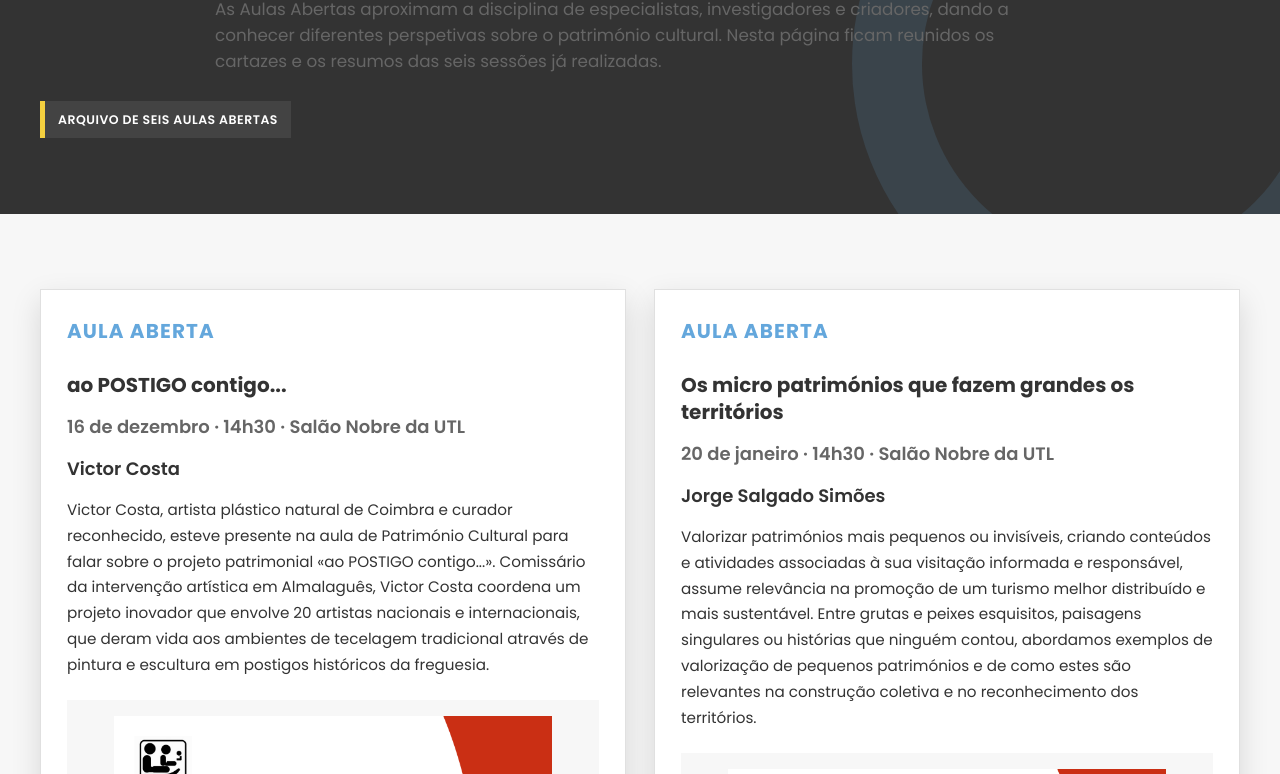
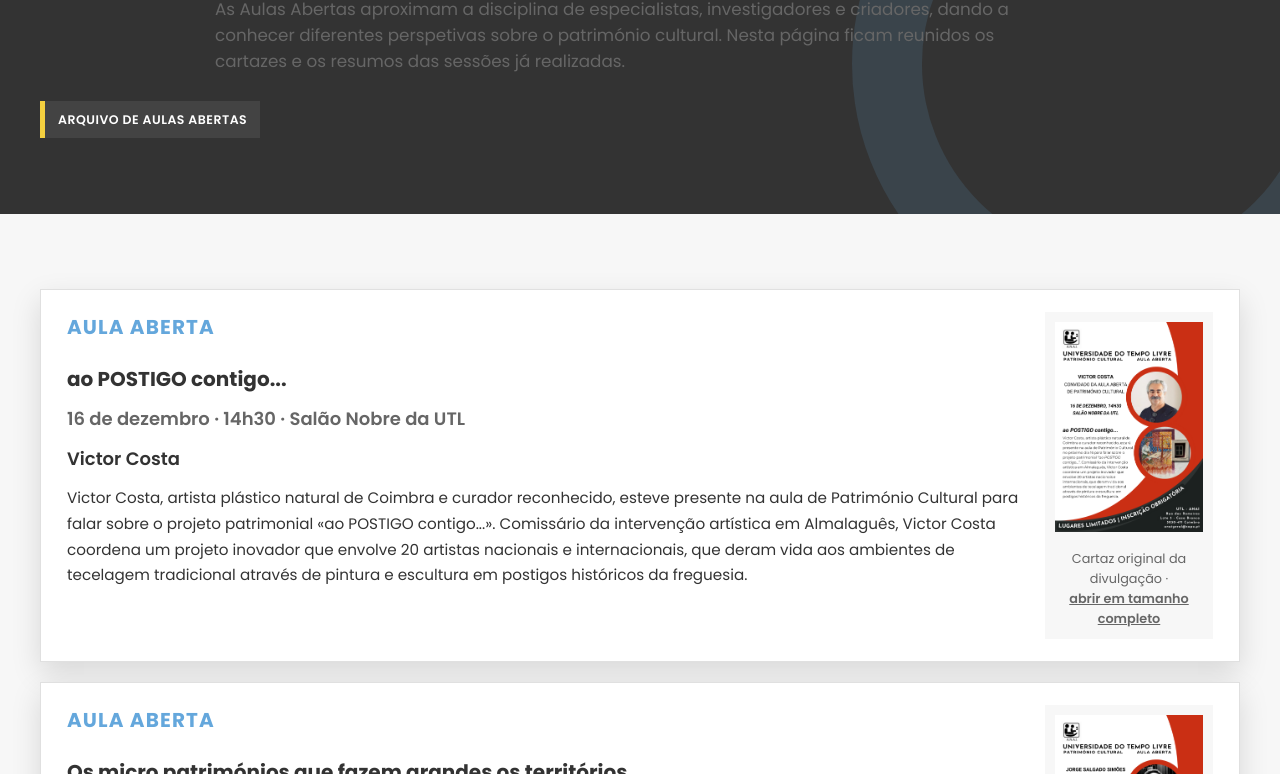
Before and after one commit to patrimonio-utl/patrimonio-utl.github.io, a plain HTML site: page aulas-abertas.html in a window 1280 px wide. Shown: the part 406-1180 px from the top of the page. Drawn offline with Linux system fonts and the light colour scheme.

Commit message:
Make Aulas Abertas archive expandable and use row layout

```diff
--- a/aulas-abertas.html
+++ b/aulas-abertas.html
@@ -16,19 +16,20 @@
 <link href="assets/site.css" rel="stylesheet"/>
 <style>
 .open-classes-intro{max-width:850px;margin:0 auto;color:var(--muted);font-size:1.05rem}
-.open-classes-grid{display:grid;grid-template-columns:repeat(auto-fit,minmax(min(100%,390px),1fr));gap:28px;align-items:start}
-.open-class-card{background:var(--white);border:1px solid var(--line);box-shadow:var(--shadow);padding:26px;display:flex;flex-direction:column;gap:14px}
+.open-classes-grid{display:flex;flex-direction:column;gap:20px}
+.open-class-card{background:var(--white);border:1px solid var(--line);box-shadow:var(--shadow);padding:22px 26px;display:grid;grid-template-columns:minmax(0,1fr) 168px;align-items:start;gap:24px}
+.open-class-details{min-width:0;display:flex;flex-direction:column;gap:12px}
 .open-class-card h2{margin:0;color:var(--charcoal);font-size:1.25rem;line-height:1.35}
 .open-class-date{margin:0;color:var(--muted);font-weight:600}
 .open-class-speaker{margin:0;font-weight:600}
 .open-class-summary{margin:0;color:var(--ink);font-size:.95rem;line-height:1.7}
 .open-class-format{margin:0;color:var(--muted);font-size:.84rem}
-.open-class-poster{margin:8px 0 0;padding:16px;background:var(--off-white);text-align:center}
+.open-class-poster{margin:0;padding:10px;background:var(--off-white);text-align:center}
 .open-class-poster a{display:inline-block}
-.open-class-poster img{width:auto;max-width:100%;max-height:620px;margin:0 auto;object-fit:contain}
+.open-class-poster img{width:100%;height:auto;max-height:270px;margin:0 auto;object-fit:contain}
 .open-class-poster figcaption{margin-top:10px;color:var(--muted);font-size:.8rem}
 .open-class-poster figcaption a{font-weight:600}
-@media(max-width:640px){.open-class-card{padding:18px}.open-class-card h2{font-size:1.1rem}.open-class-poster{padding:10px}}
+@media(max-width:640px){.open-class-card{grid-template-columns:minmax(0,1fr) 104px;gap:14px;padding:14px}.open-class-card h2{font-size:1.02rem}.open-class-date,.open-class-speaker,.open-class-summary,.open-class-format{font-size:.84rem}.open-class-poster{padding:6px}.open-class-poster img{max-height:190px}.open-class-poster figcaption{font-size:.68rem}}
 </style>
 </head>
 <body>
@@ -64,60 +65,72 @@
 <p class="eyebrow">Património Cultural</p>
 <h1>Aulas Abertas</h1>
 <p class="catalog-subtitle">Convidados, temas e sessões já realizadas</p>
-<p class="catalog-intro open-classes-intro">As Aulas Abertas aproximam a disciplina de especialistas, investigadores e criadores, dando a conhecer diferentes perspetivas sobre o património cultural. Nesta página ficam reunidos os cartazes e os resumos das seis sessões já realizadas.</p>
-<p class="catalog-count">Arquivo de seis Aulas Abertas</p>
+<p class="catalog-intro open-classes-intro">As Aulas Abertas aproximam a disciplina de especialistas, investigadores e criadores, dando a conhecer diferentes perspetivas sobre o património cultural. Nesta página ficam reunidos os cartazes e os resumos das sessões já realizadas.</p>
+<p class="catalog-count">Arquivo de Aulas Abertas</p>
 </div>
 </section>
 <section class="section soft catalog-content">
 <div class="container">
 <div class="open-classes-grid">
 <article class="open-class-card">
+<div class="open-class-details">
 <p class="eyebrow">Aula Aberta</p>
 <h2>ao POSTIGO contigo...</h2>
 <p class="open-class-date">16 de dezembro · 14h30 · Salão Nobre da UTL</p>
 <p class="open-class-speaker">Victor Costa</p>
 <p class="open-class-summary">Victor Costa, artista plástico natural de Coimbra e curador reconhecido, esteve presente na aula de Património Cultural para falar sobre o projeto patrimonial «ao POSTIGO contigo...». Comissário da intervenção artística em Almalaguês, Victor Costa coordena um projeto inovador que envolve 20 artistas nacionais e internacionais, que deram vida aos ambientes de tecelagem tradicional através de pintura e escultura em postigos históricos da freguesia.</p>
+</div>
 <figure class="open-class-poster"><a href="assets/aulas-abertas/6.png" target="_blank" rel="noopener"><img src="assets/aulas-abertas/6.png" alt="Cartaz original da Aula Aberta com Victor Costa, sobre o projeto ao POSTIGO contigo..." loading="lazy"/></a><figcaption>Cartaz original da divulgação · <a href="assets/aulas-abertas/6.png" target="_blank" rel="noopener">abrir em tamanho completo</a></figcaption></figure>
 </article>
 <article class="open-class-card">
+<div class="open-class-details">
 <p class="eyebrow">Aula Aberta</p>
 <h2>Os micro patrimónios que fazem grandes os territórios</h2>
 <p class="open-class-date">20 de janeiro · 14h30 · Salão Nobre da UTL</p>
 <p class="open-class-speaker">Jorge Salgado Simões</p>
 <p class="open-class-summary">Valorizar patrimónios mais pequenos ou invisíveis, criando conteúdos e atividades associadas à sua visitação informada e responsável, assume relevância na promoção de um turismo melhor distribuído e mais sustentável. Entre grutas e peixes esquisitos, paisagens singulares ou histórias que ninguém contou, abordamos exemplos de valorização de pequenos patrimónios e de como estes são relevantes na construção coletiva e no reconhecimento dos territórios.</p>
+</div>
 <figure class="open-class-poster"><a href="assets/aulas-abertas/5.png" target="_blank" rel="noopener"><img src="assets/aulas-abertas/5.png" alt="Cartaz original da Aula Aberta de Jorge Salgado Simões, sobre micro patrimónios e territórios" loading="lazy"/></a><figcaption>Cartaz original da divulgação · <a href="assets/aulas-abertas/5.png" target="_blank" rel="noopener">abrir em tamanho completo</a></figcaption></figure>
 </article>
 <article class="open-class-card">
+<div class="open-class-details">
 <p class="eyebrow">Aula Aberta</p>
 <h2>O restauro patrimonial em Santa Clara-a-Velha de Coimbra</h2>
 <p class="open-class-date">17 de março · 14h30 · Salão Nobre da UTL</p>
 <p class="open-class-speaker">Francisco Pato de Macedo</p>
 <p class="open-class-summary">O mosteiro de Santa Clara-a-Velha de Coimbra mostra hoje a quem o visita uma arquitetura restaurada. Por conseguinte, é fundamental, para aceder à singularidade da sua arquitetura, conhecer as intervenções de restauro patrimonial de que foi objeto e os conceitos a estas subjacentes.</p>
+</div>
 <figure class="open-class-poster"><a href="assets/aulas-abertas/4.png" target="_blank" rel="noopener"><img src="assets/aulas-abertas/4.png" alt="Cartaz original da Aula Aberta de Francisco Pato de Macedo, sobre o restauro patrimonial em Santa Clara-a-Velha" loading="lazy"/></a><figcaption>Cartaz original da divulgação · <a href="assets/aulas-abertas/4.png" target="_blank" rel="noopener">abrir em tamanho completo</a></figcaption></figure>
 </article>
 <article class="open-class-card">
+<div class="open-class-details">
 <p class="eyebrow">Aula Aberta</p>
 <h2>A Arqueologia Urbana e a valorização do Património (re)descoberto</h2>
 <p class="open-class-date">15 de dezembro · 14h30 · Salão Nobre da UTL</p>
 <p class="open-class-speaker">Ana Gervásio e Sérgio Madeira</p>
 <p class="open-class-summary">A Arqueologia Urbana nasceu como resposta à «erosão da História», num século XX de cidades aceleradas e infraestruturas levantadas sem olhar às memórias que as antecediam. Hoje, num mundo globalizado, torna-se essencial para afirmar, preservar e projetar identidades locais e nacionais. E Coimbra mostra-o com clareza: uma verdadeira «revolução da Arqueologia», conduzida por serviços camarários e privados, tem permitido revelar, valorizar e devolver à cidade o Património (re)descoberto, vivo, presente e pronto a ser usufruído.</p>
+</div>
 <figure class="open-class-poster"><a href="assets/aulas-abertas/3.png" target="_blank" rel="noopener"><img src="assets/aulas-abertas/3.png" alt="Cartaz original da Aula Aberta com Ana Gervásio e Sérgio Madeira, sobre arqueologia urbana" loading="lazy"/></a><figcaption>Cartaz original da divulgação · <a href="assets/aulas-abertas/3.png" target="_blank" rel="noopener">abrir em tamanho completo</a></figcaption></figure>
 </article>
 <article class="open-class-card">
+<div class="open-class-details">
 <p class="eyebrow">Aula Aberta</p>
 <h2>O Cemitério da Conchada. Os cemitérios históricos como património da memória (i)material</h2>
 <p class="open-class-date">13 de abril · 14h30 · Salão Nobre da UTL</p>
 <p class="open-class-speaker">Sara Madeira · Departamento de Geografia e Turismo da Faculdade de Letras da Universidade de Coimbra</p>
 <p class="open-class-summary">Os cemitérios históricos revelam as (i)materialidades da memória, (re)interpretando a historicidade cultural e evocando o significado do passado, presente e futuro. O Cemitério da Conchada, em Coimbra, salvaguarda, na materialidade da cantaria e do ferro forjado, as idiossincrasias das identidades coletivas e individuais conimbricenses, possibilitando o entendimento do património cultural cemiterial numa perspetiva de heterogeneidade turística sustentável.</p>
+</div>
 <figure class="open-class-poster"><a href="assets/aulas-abertas/2.png" target="_blank" rel="noopener"><img src="assets/aulas-abertas/2.png" alt="Cartaz original da Aula Aberta de Sara Madeira sobre o Cemitério da Conchada" loading="lazy"/></a><figcaption>Cartaz original da divulgação · <a href="assets/aulas-abertas/2.png" target="_blank" rel="noopener">abrir em tamanho completo</a></figcaption></figure>
 </article>
 <article class="open-class-card">
+<div class="open-class-details">
 <p class="eyebrow">Aula Aberta · Filme-documentário</p>
 <h2>SALATINAS — Histórias da Velha Alta de Coimbra</h2>
 <p class="open-class-date">11 de maio · 14h30 · Salão Nobre da UTL</p>
 <p class="open-class-speaker">Realização e montagem: Filipa Queiroz, Rafael Vieira e Tiago Cerveira</p>
 <p class="open-class-format">Projeção do filme e conversa com os realizadores.</p>
 <p class="open-class-summary">Na década de 1940, cerca de três mil pessoas foram expulsas da Alta de Coimbra para dar lugar à Cidade Universitária. A partir do testemunho dos últimos sobreviventes, este documentário revisita uma das maiores transformações urbanísticas em Portugal, num tempo em que desalojamentos forçados, falta de habitação e segregação social continuam atuais. É uma viagem à memória de um bairro apagado pelo regime, soterrando a vida de estudantes, tricanas, merceeiros e alfaiates sob imponentes faculdades. Um filme sobre pessoas, poder, resistência, identidade, comunidade, liberdade e o preço do progresso — e sobre o que significa pertencer a um lugar, o que lhe dá identidade e o que permanece.</p>
+</div>
 <figure class="open-class-poster"><a href="assets/aulas-abertas/1.png" target="_blank" rel="noopener"><img src="assets/aulas-abertas/1.png" alt="Cartaz original da sessão SALATINAS — Histórias da Velha Alta de Coimbra" loading="lazy"/></a><figcaption>Cartaz original da divulgação · <a href="assets/aulas-abertas/1.png" target="_blank" rel="noopener">abrir em tamanho completo</a></figcaption></figure>
 </article>
 </div>
```
